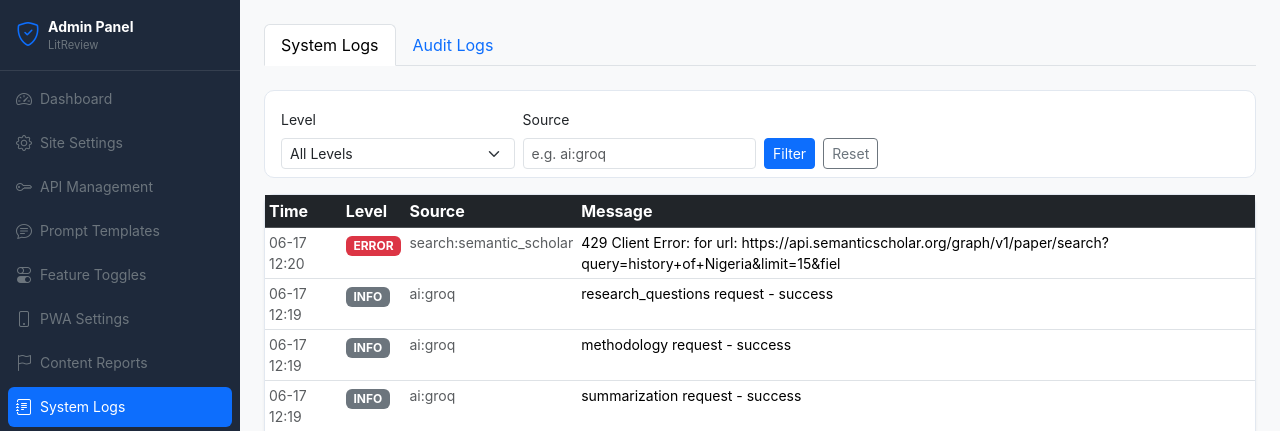
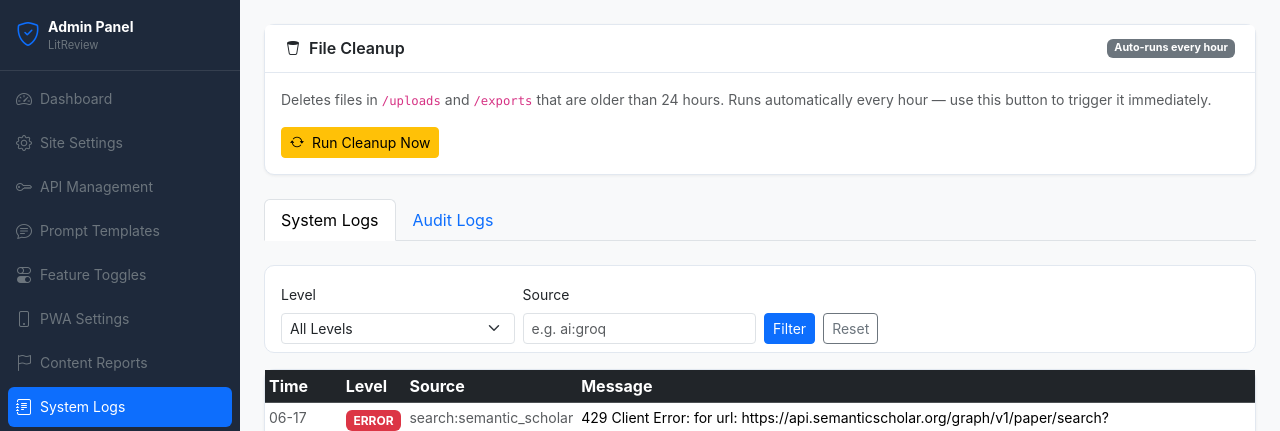
Before and after one commit to julisunkan/literature, a Flask app: page /julisunkan/logs in a window 1280 px wide. Shown: the top 431 px of the page. Run offline with Flask 3, Linux system fonts and the light colour scheme; data comes from the database, SQL or seed files in the repository; both versions use the stored data as it was after the commit.

Commit message:
Add manual file cleanup option to admin logs page
Adds a POST endpoint `/api/cleanup/run` to `admin.py` and a "Manual Cleanup" card to `templates/admin/logs.html` with JavaScript to trigger and display the results of the file cleanup process.

Replit-Commit-Author: Agent
Replit-Commit-Session-Id: f7be9b80-2f73-460f-a57c-a351f0fc680b
Replit-Commit-Checkpoint-Type: full_checkpoint
Replit-Commit-Event-Id: 56128606-d28f-4c5f-8c93-fa295a2b139e
Replit-Commit-Screenshot-Url: https://storage.googleapis.com/screenshot-production-us-central1/520c679f-4cb5-4ac9-a922-5f5deb977c88/f7be9b80-2f73-460f-a57c-a351f0fc680b/uCihs62
Replit-Helium-Checkpoint-Created: true

```diff
--- a/blueprints/admin.py
+++ b/blueprints/admin.py
@@ -352,6 +352,21 @@ def delete_reported_content(report_id):
     db.close()
     return jsonify({'success': True, 'deleted': deleted})
 
+@admin_bp.route('/api/cleanup/run', methods=['POST'])
+def run_cleanup():
+    from app import _run_cleanup
+    try:
+        _run_cleanup()
+        db = get_db()
+        last = db.execute(
+            "SELECT message, details FROM system_logs WHERE source='cleanup' ORDER BY created_at DESC LIMIT 1"
+        ).fetchone()
+        db.close()
+        log_audit('manual_cleanup', 'files', 'uploads+exports')
+        return jsonify({'success': True, 'message': last['message'], 'details': last['details']})
+    except Exception as e:
+        return jsonify({'success': False, 'error': str(e)})
+
 @admin_bp.route('/api/analytics')
 def analytics_data():
     db = get_db()
--- a/templates/admin/logs.html
+++ b/templates/admin/logs.html
@@ -3,6 +3,20 @@
 {% block admin_title_h4 %}System Logs{% endblock %}
 
 {% block admin_content %}
+<div class="card shadow-sm mb-4">
+  <div class="card-header d-flex justify-content-between align-items-center">
+    <h6 class="mb-0 fw-semibold"><i class="bi bi-trash2 me-2"></i>File Cleanup</h6>
+    <span class="badge bg-secondary">Auto-runs every hour</span>
+  </div>
+  <div class="card-body">
+    <p class="text-muted small mb-3">Deletes files in <code>/uploads</code> and <code>/exports</code> that are older than 24 hours. Runs automatically every hour — use this button to trigger it immediately.</p>
+    <button class="btn btn-warning btn-sm" onclick="runCleanup()" id="cleanupBtn">
+      <i class="bi bi-arrow-repeat me-2"></i>Run Cleanup Now
+    </button>
+    <div id="cleanupResult" class="mt-3 d-none"></div>
+  </div>
+</div>
+
 <ul class="nav nav-tabs mb-4" id="logTabs">
   <li class="nav-item"><a class="nav-link active" data-bs-toggle="tab" href="#system">System Logs</a></li>
   <li class="nav-item"><a class="nav-link" data-bs-toggle="tab" href="#audit">Audit Logs</a></li>
@@ -80,3 +94,33 @@
   </div>
 </div>
 {% endblock %}
+
+{% block scripts %}
+<script>
+async function runCleanup() {
+  const btn = document.getElementById('cleanupBtn');
+  const result = document.getElementById('cleanupResult');
+  btn.disabled = true;
+  btn.innerHTML = '<span class="spinner-border spinner-border-sm me-2"></span>Running...';
+  result.classList.add('d-none');
+  try {
+    const res = await fetch('/julisunkan/api/cleanup/run', {method: 'POST'});
+    const data = await res.json();
+    result.classList.remove('d-none');
+    if (data.success) {
+      result.innerHTML = `<div class="alert alert-success mb-0 py-2"><i class="bi bi-check-circle me-2"></i><strong>${data.message}</strong><br><span class="text-muted small">${data.details}</span></div>`;
+      if (typeof adminToast === 'function') adminToast('Cleanup complete');
+      setTimeout(() => location.reload(), 2000);
+    } else {
+      result.innerHTML = `<div class="alert alert-danger mb-0 py-2"><i class="bi bi-x-circle me-2"></i>${data.error}</div>`;
+    }
+  } catch(e) {
+    result.classList.remove('d-none');
+    result.innerHTML = `<div class="alert alert-danger mb-0 py-2">Request failed</div>`;
+  } finally {
+    btn.disabled = false;
+    btn.innerHTML = '<i class="bi bi-arrow-repeat me-2"></i>Run Cleanup Now';
+  }
+}
+</script>
+{% endblock %}
```
Also changed, not shown: litreview.db.
